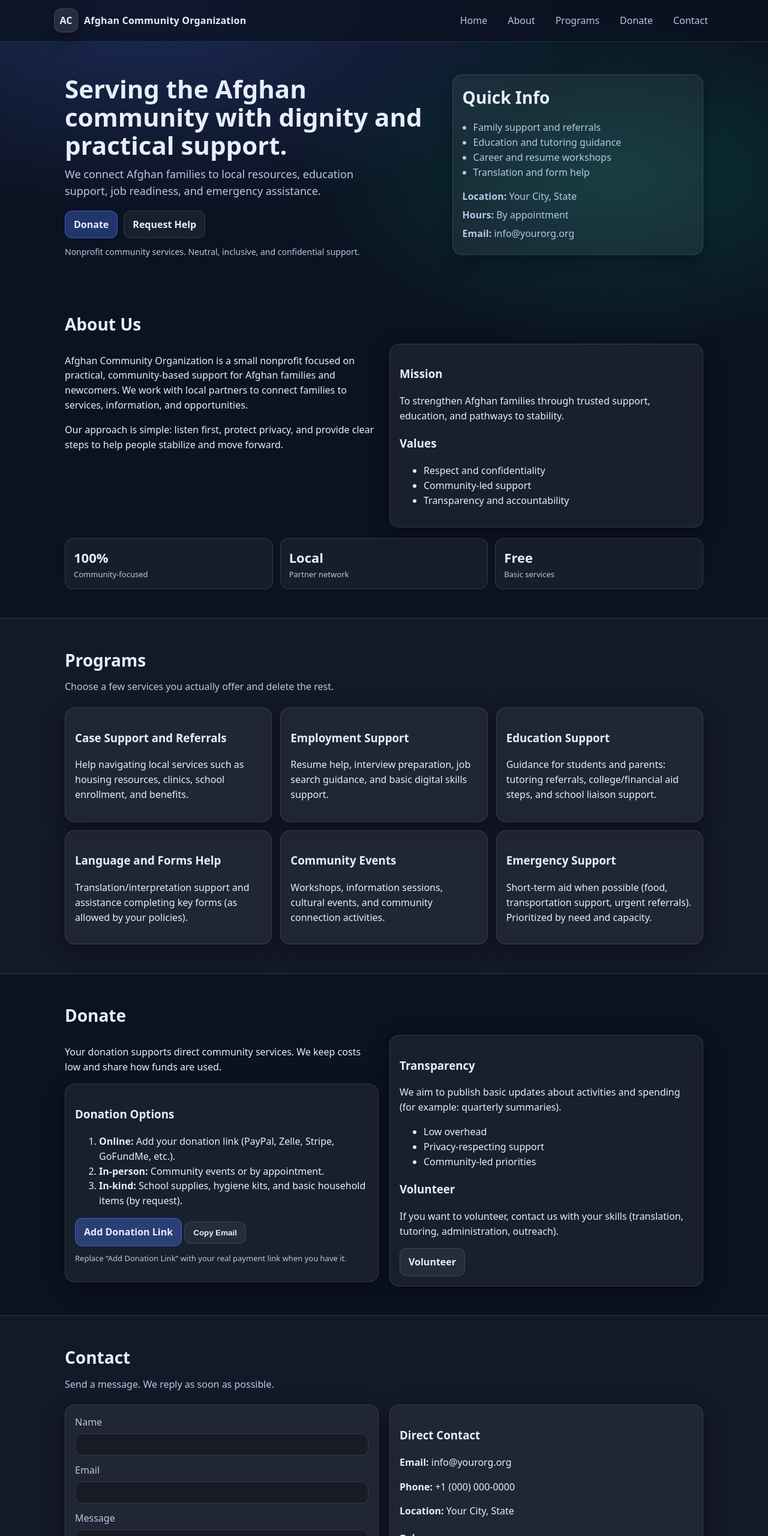
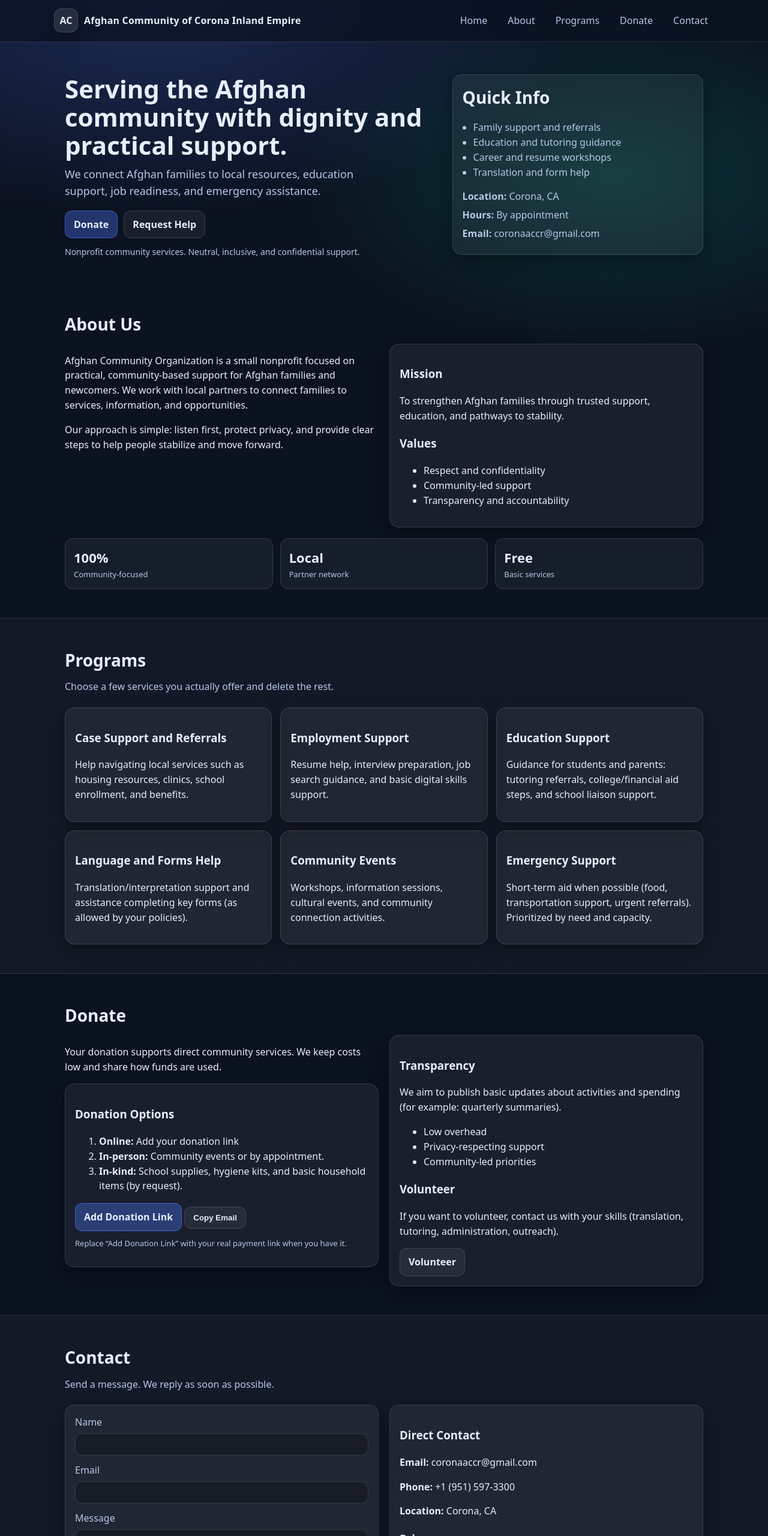
Before and after one commit to zaifullahmalmah13-creator/Afghan-Community-of-Corona-Inland-Empire, a plain HTML site: page index.html in a window 1280 px wide. Shown: the top 2560 px of the page at 60% size. Drawn offline with Linux system fonts and the light colour scheme.

Commit message:
Change organization name and contact information
Updated organization name and contact details to reflect the Afghan Community of Corona Inland Empire.

```diff
--- a/index.html
+++ b/index.html
@@ -3,7 +3,7 @@
 <head>
   <meta charset="utf-8" />
   <meta name="viewport" content="width=device-width, initial-scale=1" />
-  <title>Afghan Community Nonprofit</title>
+  <title>Afghan Community of Corona Inland Empire</title>
   <meta name="description" content="Support, services, and community programs for Afghan families." />
   <link rel="stylesheet" href="styles.css" />
 </head>
@@ -13,7 +13,7 @@
     <div class="container header-row">
       <a class="brand" href="#home" aria-label="Go to homepage">
         <span class="brand-mark" aria-hidden="true">AC</span>
-        <span class="brand-name">Afghan Community Organization</span>
+        <span class="brand-name">Afghan Community of Corona Inland Empire</span>
       </a>
 
       <button class="nav-toggle" aria-expanded="false" aria-controls="site-nav">
@@ -56,9 +56,9 @@
             <li>Translation and form help</li>
           </ul>
           <div class="mini">
-            <p><strong>Location:</strong> Your City, State</p>
+            <p><strong>Location:</strong> Corona, CA</p>
             <p><strong>Hours:</strong> By appointment</p>
-            <p><strong>Email:</strong> info@yourorg.org</p>
+            <p><strong>Email:</strong> coronaaccr@gmail.com</p>
           </div>
         </div>
       </div>
@@ -161,7 +161,7 @@
             <div class="donation-box card">
               <h3>Donation Options</h3>
               <ol>
-                <li><strong>Online:</strong> Add your donation link (PayPal, Zelle, Stripe, GoFundMe, etc.).</li>
+                <li><strong>Online:</strong> Add your donation link</li>
                 <li><strong>In-person:</strong> Community events or by appointment.</li>
                 <li><strong>In-kind:</strong> School supplies, hygiene kits, and basic household items (by request).</li>
               </ol>
@@ -226,9 +226,9 @@
 
           <div class="card">
             <h3>Direct Contact</h3>
-            <p><strong>Email:</strong> info@yourorg.org</p>
-            <p><strong>Phone:</strong> +1 (000) 000-0000</p>
-            <p><strong>Location:</strong> Your City, State</p>
+            <p><strong>Email:</strong> coronaaccr@gmail.com</p>
+            <p><strong>Phone:</strong> +1 (951) 597-3300</p>
+            <p><strong>Location:</strong> Corona, CA</p>
 
             <h3>Privacy</h3>
             <p class="small">
```
